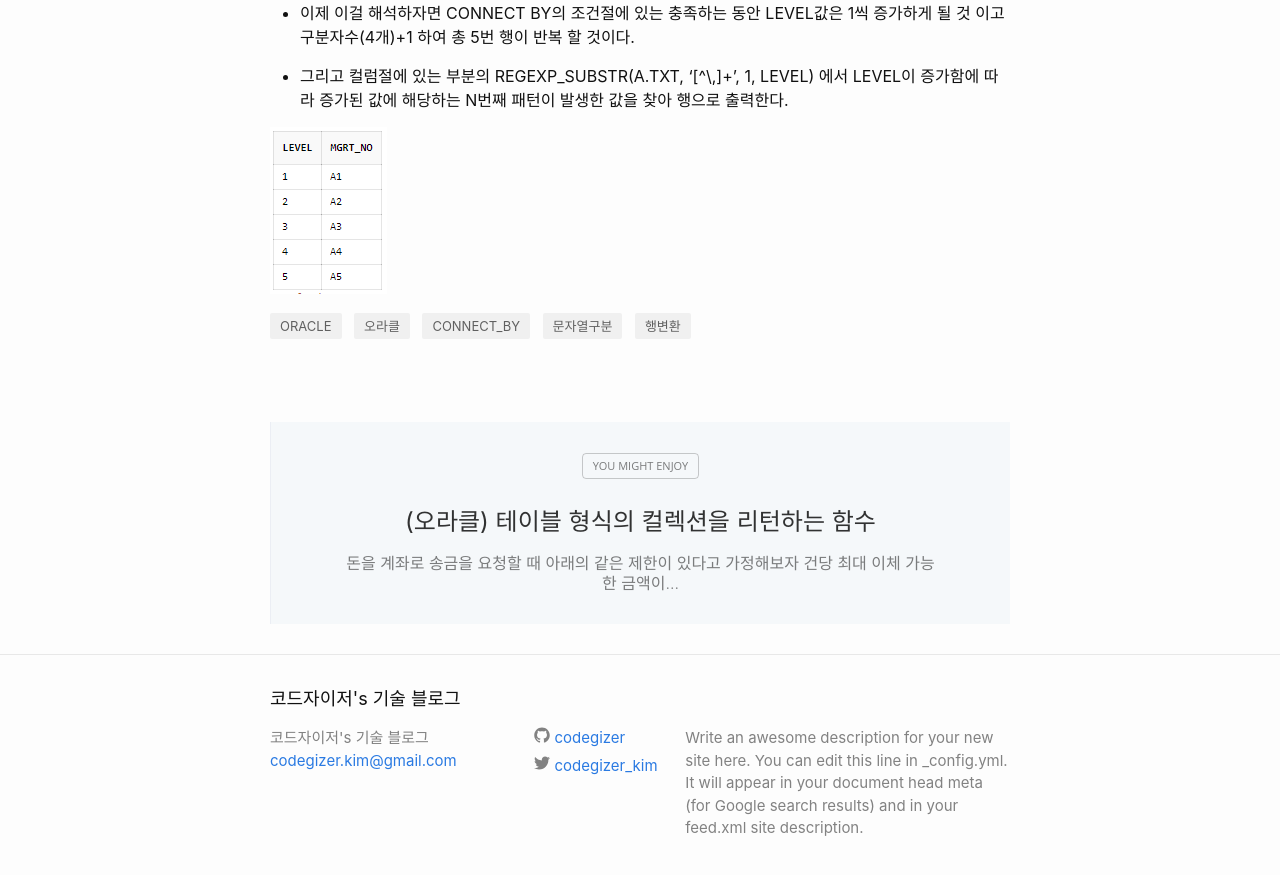
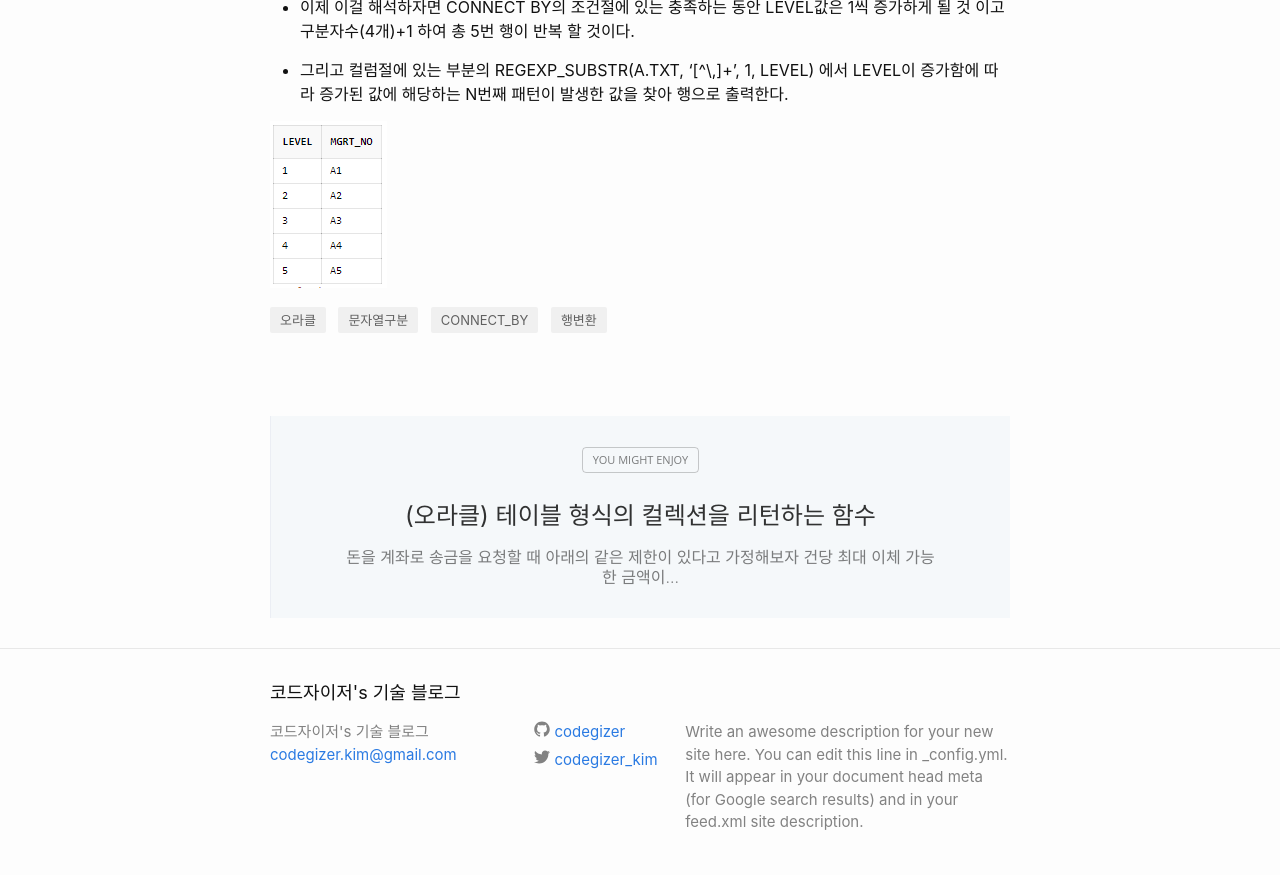
Before and after one commit to codegizer/codegizer.github.io, a Jekyll site: the page built from _posts/2020-10-07-note-oralce-split-text-convert-to-row.md, in a window 1280 px wide and 900 px high, scrolled down 2617 px. Shown: the top 875 px of the window. Built offline with Jekyll 4.4.1, drawn with Linux system fonts in a browser that asks for light colours; comment, search, counter and statistics services are not loaded; the table of contents is made by our own code.

Commit message:
태그수정

````diff
--- a/_posts/2020-10-07-note-oralce-split-text-convert-to-row.md
+++ b/_posts/2020-10-07-note-oralce-split-text-convert-to-row.md
@@ -3,10 +3,10 @@ layout: post
 title: (오라클) 구분자를 사용한 문자열을 행으로 변환하기
 date: 2020-10-07 23:00:00 +0900
 categories: 개발노트
-tags: [ORACLE,오라클,CONNECT_BY,문자열구분,행변환]
+tags: [오라클,문자열구분,CONNECT_BY,행변환]
 toc: true
 ---
-> 구분자로 이루어진 문자열을 행으로 출력하는 SQL을 분석해보려 한다. 우선 완성된 쿼리는 아래와 같으며 하나하나 뜯어보며 알아가 보자.
+구분자로 이루어진 문자열을 행으로 출력하는 SQL을 분석해보려 한다. 우선 완성된 쿼리는 아래와 같으며 하나하나 뜯어보며 알아가 보자.
 
 ```SQL
 SELECT LEVEL, REGEXP_SUBSTR(A.TXT, '[^\,]+', 1, LEVEL) MGRT_NO
````
